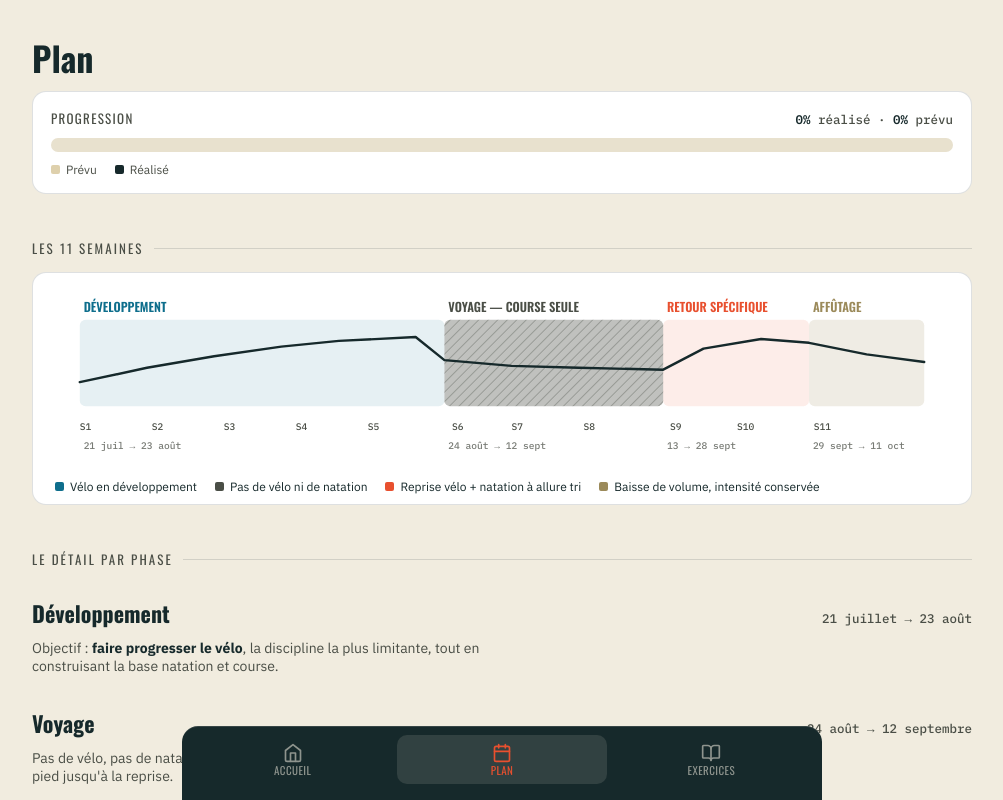
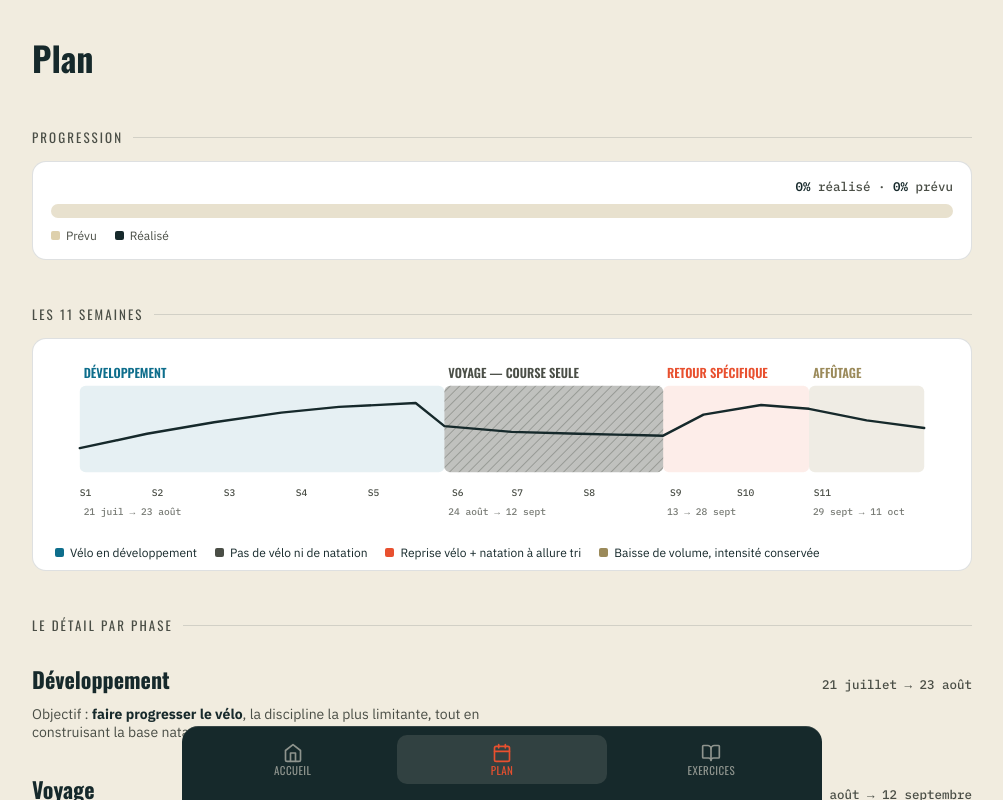
Before and after one commit to jordelise/plan-triathlon, a website built with Vite: page index.html in a window 1280 px wide. Both pictures are taken after a click on the label "PLAN". Shown: the top 800 px of the page, without its empty margins (138-1141 px from the left). Built offline with nearby package versions, Linux system fonts and the light colour scheme; some packages are replaced by stand-ins of ours; no server answers; the database is empty.

Commit message:
Make Progression a section title like other Plan sections
Moved "Progression" out of the card into a .section-title above it,
matching Les 11 semaines and Le détail par phase. Card header now
just holds the réalisé/prévu values, right-aligned.

```diff
--- a/index.html
+++ b/index.html
@@ -280,18 +280,11 @@ body{font-size:16px;}
 }
 .progress-head{
   display:flex;
-  justify-content:space-between;
+  justify-content:flex-end;
   align-items:baseline;
   flex-wrap:wrap;
   gap:8px;
   margin-bottom:10px;
-}
-.progress-head .pg-title{
-  font-family:'Oswald',sans-serif;
-  font-size:13px;
-  letter-spacing:.1em;
-  text-transform:uppercase;
-  color:var(--tarmac);
 }
 .progress-head .pg-values{
   font-family:'IBM Plex Mono',monospace;
@@ -889,9 +882,9 @@ details[open] .chevron{transform:rotate(180deg);}
   <div class="page-title">Plan</div>
 
   <!-- PROGRESS -->
+  <div class="section-title">Progression</div>
   <div class="progress-card">
     <div class="progress-head">
-      <span class="pg-title">Progression</span>
       <span class="pg-values"><b id="progress-actual-val">0%</b> réalisé · <b id="progress-expected-val">0%</b> prévu</span>
     </div>
     <div class="progress-track">
```
